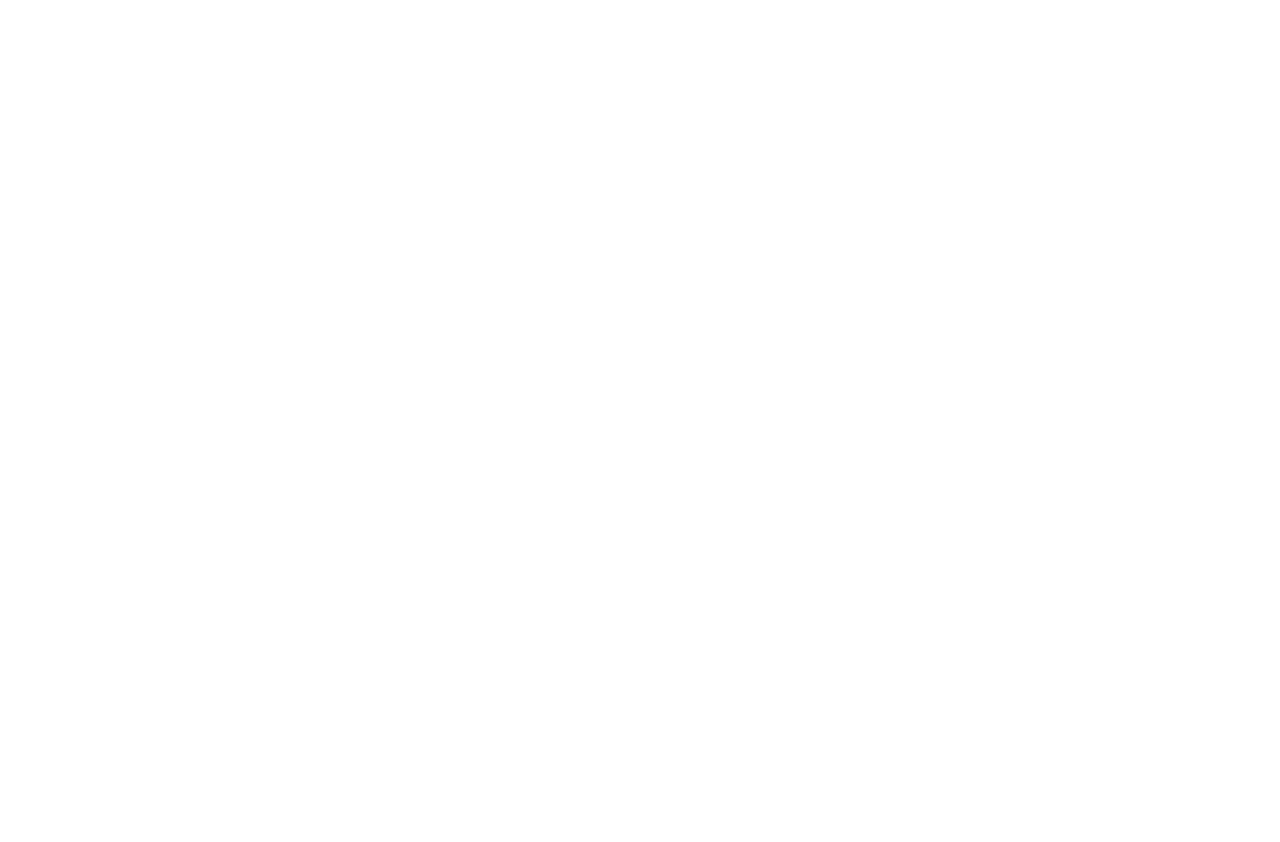
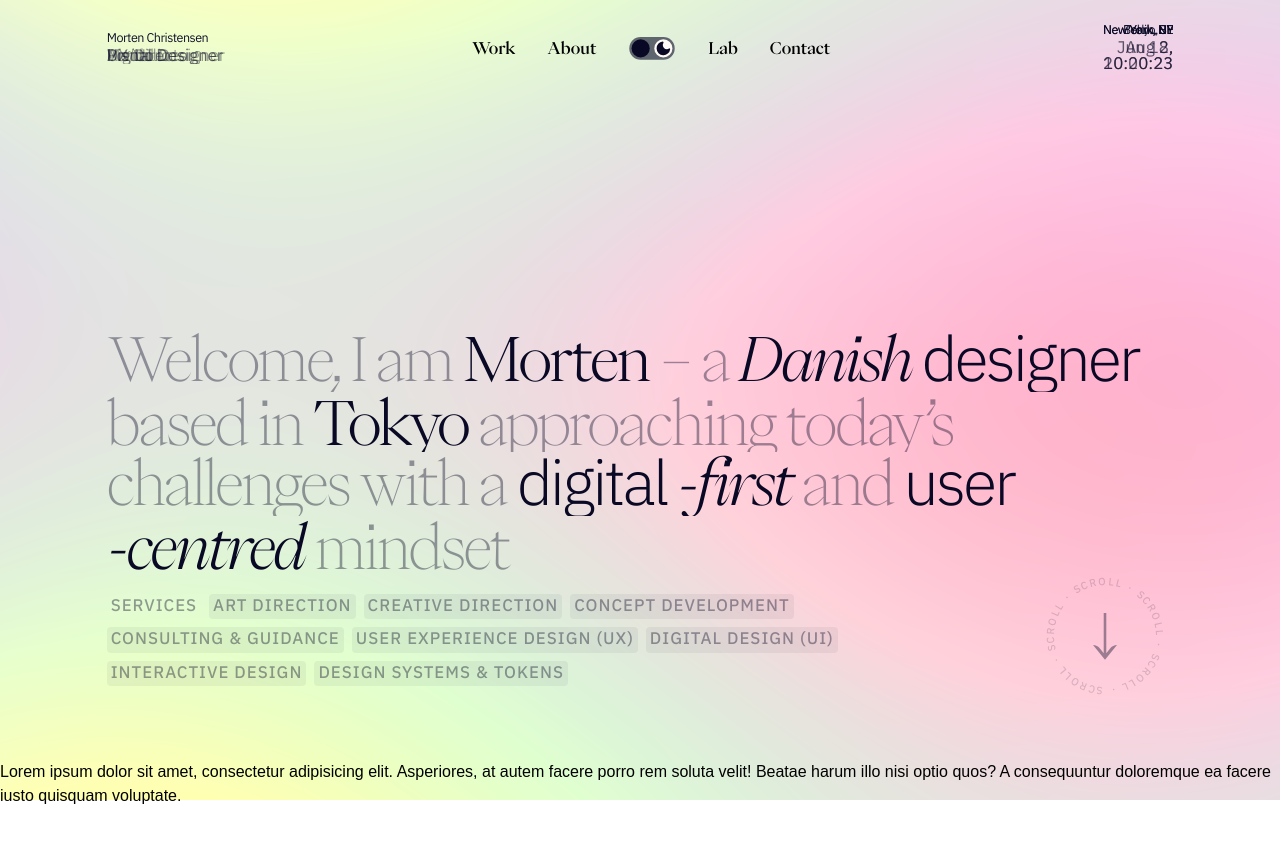
Before and after one commit to patsma/morten-portfolio-nuxt, a Nuxt app: page /about in a window 1280 px wide. Before the commit this address had no page. Shown: the top 842 px of the page. Built offline with nearby package versions, Linux system fonts and the light colour scheme.

Commit message:
improve dev experience; add new pages

```diff
--- a/app.vue
+++ b/app.vue
@@ -14,7 +14,7 @@ onMounted(() => {
 </script>
 <template>
   <div>
-        <Loader></Loader>
+    <Loader></Loader>
     <NuxtPage></NuxtPage>
   </div>
 </template>
--- /dev/null
+++ b/components/DefaultSmoothScroller.vue
@@ -0,0 +1,13 @@
+<template>
+  <div class="smooth-wrapper">
+    <div class="smooth-content">
+      <div class="main-grid grid">
+        <slot>  </slot>
+      </div>
+    </div>
+  </div>
+
+</template>
+<script setup lang="ts">
+import Hero from "~/components/Hero.vue";
+</script>
--- a/components/HeaderComponent.vue
+++ b/components/HeaderComponent.vue
@@ -4,7 +4,7 @@
       <div class="nav__wrapper col-start-2 col-end-12 grid grid-flow-col items-center justify-between">
         <div class="nav__logo">
           <div class="ibmplex-400 grid gap-1">
-            <div class="text-dark-100 text-xs leading-[100%] tracking-[-0.03125rem]">Morten Christensen</div>
+            <NuxtLink to="/" class="text-dark-100 text-xs leading-[100%] tracking-[-0.03125rem]">Morten Christensen</NuxtLink>
             <div class="nav__roles text-dark-40 js--text-slider-01 overflow-hidden text-xxs leading-[100%]">
               <ul>
                 <li>UX/UI Designer</li>
@@ -19,10 +19,10 @@
         </div>
         <ul class="nav__list peiko-500 hidden grid-flow-col gap-8 text-base leading-[100%] md:grid">
           <li class="nav__item">
-            <a class="nav__link " href="#">Work</a>
+            <NuxtLink to="/" class="nav__link ">Work</NuxtLink>
           </li>
           <li class="nav__item">
-            <a class="nav__link " href="#">About</a>
+            <NuxtLink to="/about" class="nav__link ">About</NuxtLink>
           </li>
           <li class="nav__item grid" id="themeSwitch">
             <button>
--- /dev/null
+++ b/pages/about.vue
@@ -0,0 +1,15 @@
+<template>
+  <HeaderComponent/>
+  <Overlay/>
+  <DefaultSmoothScroller>
+    <Hero/>
+
+    <p>Lorem ipsum dolor sit amet, consectetur adipisicing elit. Asperiores, at autem facere porro rem soluta velit!
+      Beatae harum illo nisi optio quos? A consequuntur doloremque ea facere iusto quisquam voluptate.</p>
+  </DefaultSmoothScroller>
+</template>
+<script setup lang="ts">
+import Overlay from "~/components/Overlay.vue";
+import HeaderComponent from "~/components/HeaderComponent.vue";
+import DefaultSmoothScroller from "~/components/DefaultSmoothScroller.vue";
+</script>
--- a/pages/index.vue
+++ b/pages/index.vue
@@ -1,18 +1,13 @@
 <template>
-  <div>
     <HeaderComponent/>
     <Overlay/>
-    <div class="smooth-wrapper">
-      <div class="smooth-content">
-        <div class="main-grid grid">
-          <Hero/>
-        </div>
-      </div>
-    </div>
-  </div>
+    <DefaultSmoothScroller>
+      <Hero/>
+    </DefaultSmoothScroller>
 </template>
 <script setup lang="ts">
 import Hero from "~/components/Hero.vue";
 import Overlay from "~/components/Overlay.vue";
 import HeaderComponent from "~/components/HeaderComponent.vue";
+import DefaultSmoothScroller from "~/components/DefaultSmoothScroller.vue";
 </script>
```
Also changed, not shown: assets/js/components.js (deleted, +0 -65 lines), assets/js/gsapConfig.js (deleted, +0 -12 lines).
